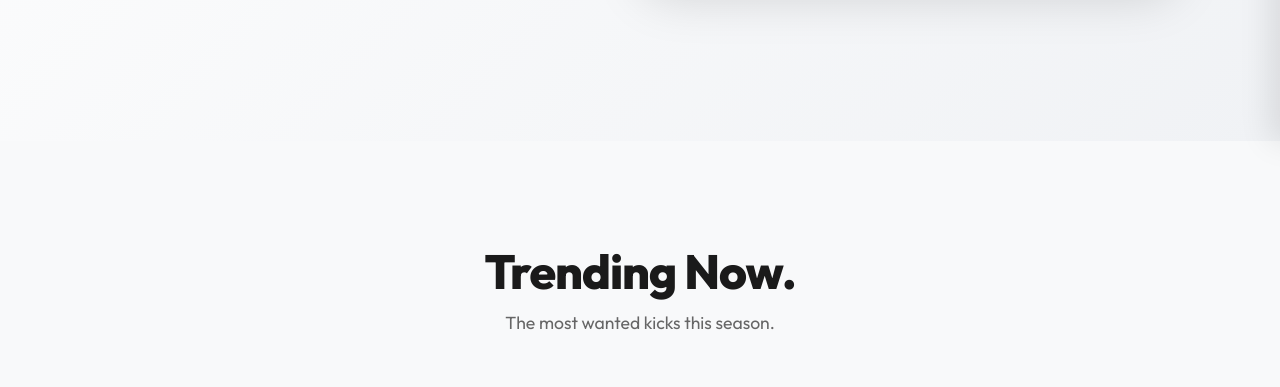
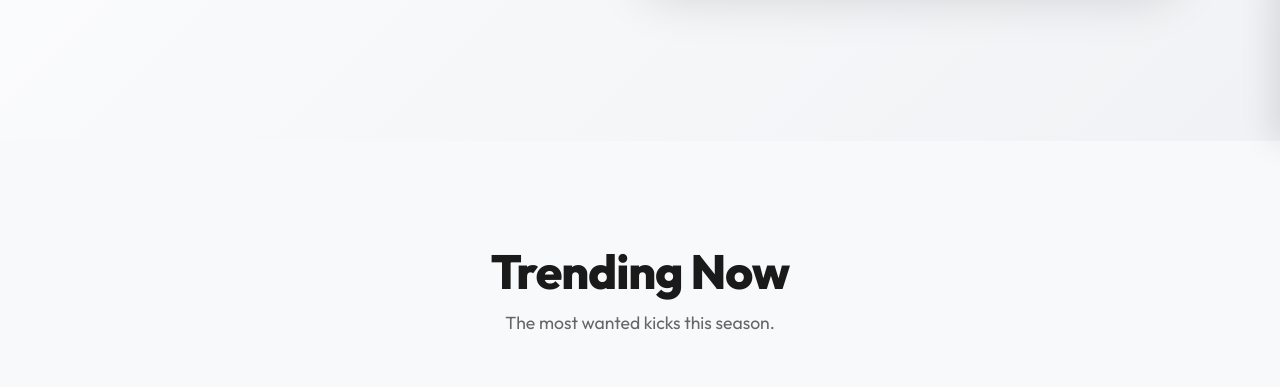
Before and after one commit to XTentione/ndula, a plain HTML site: page index.html in a window 1280 px wide. Shown: the part 659-1046 px from the top of the page. Drawn offline with Linux system fonts and the light colour scheme.

Commit message:
Trending Now

```diff
--- a/index.html
+++ b/index.html
@@ -48,7 +48,7 @@
     <!-- Product Grid -->
     <section id="shop" class="products-section">
         <div class="section-header">
-            <h2>Trending Now.</h2>
+            <h2>Trending Now</h2>
             <p>The most wanted kicks this season.</p>
         </div>
 
```
